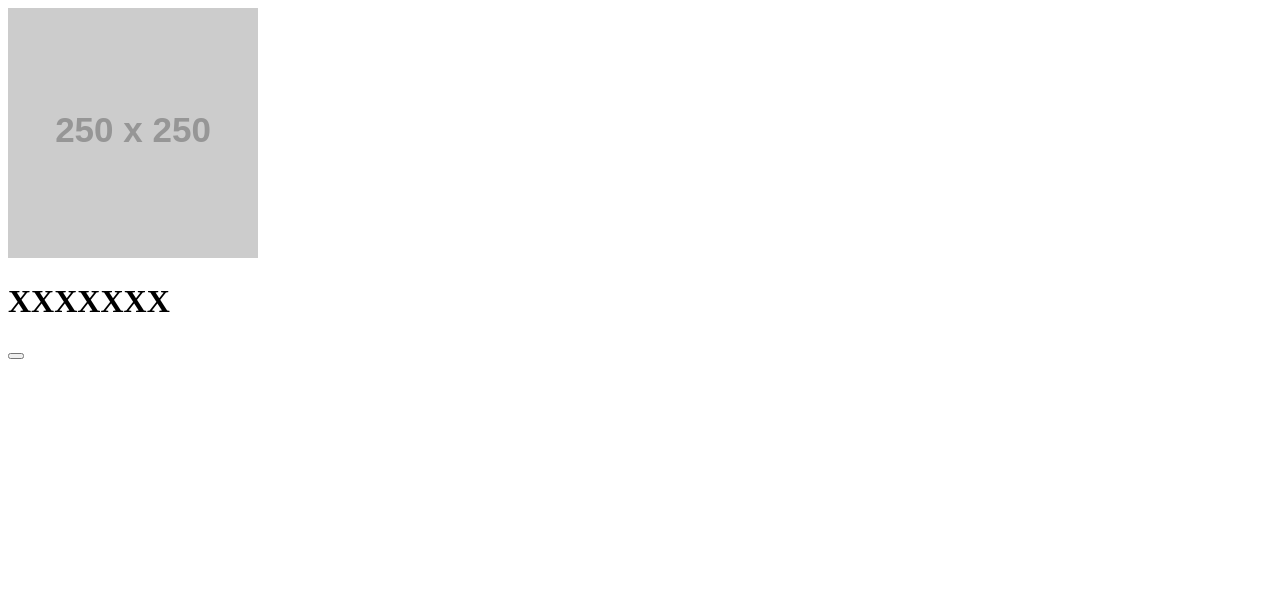
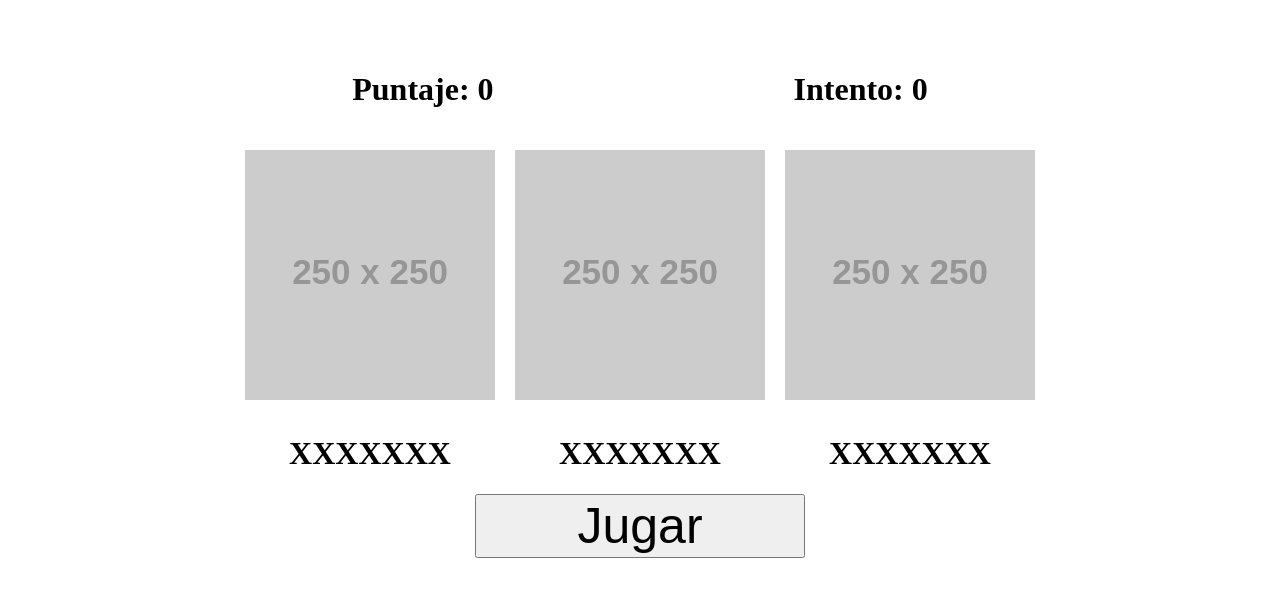
Before and after one commit to jisantamariar1/ef1_pw_js, a Vue app: page / in a window 1280 px wide. Shown: the top 596 px of the page. Built offline with nearby package versions, Linux system fonts and the light colour scheme.

Commit message:
Avance en la logica de perder

```diff
--- a/src/components/Juego.vue
+++ b/src/components/Juego.vue
@@ -1,8 +1,7 @@
 <template>
-    <div>
+    <div class="componente-container">
         <img :src="cambiarImagen" alt="imagen de pokemon">
         <h1>{{ pokemonNombre }}</h1>
-        <button v-on:click="obtenerPokemon()"></button>
     </div>
 </template>
 
@@ -17,13 +16,16 @@ export default {
     },
 
     props: {
-        url: String
+        url: String,
+        contador:Number,
     },
     methods:{
         async obtenerPokemon(){
-            const pokemon = await consumirAPIFacade(this.aleatorioPokemon());
+            const numeroObtenido = this.aleatorioPokemon();
+            const pokemon = await consumirAPIFacade(numeroObtenido);
             this.pokemonNombre = pokemon.name;
             this.pokemonImagen = pokemon.sprites.front_default;
+            this.$emit('pokemon-obtenido', numeroObtenido);
         },
         aleatorioPokemon(){
             const id = Math.floor(Math.random() * 5) + 1;
@@ -39,9 +41,27 @@ export default {
             }
 
         }
+    },
+    watch:{
+        contador(newValue, oldValue){
+            if(newValue !== oldValue){
+                this.obtenerPokemon();
+            }
+        }
     }
 
 }
 </script>
 
-<style></style>
+<style scoped>
+    img{
+        width: 250px;
+        height: 250px;
+        margin:10px;
+    }
+    .componente-container{
+        text-align: center;
+        margin-top: 10px;
+    }
+
+</style>
--- a/src/views/JuegoView.vue
+++ b/src/views/JuegoView.vue
@@ -1,20 +1,122 @@
 <template>
-  <div>
-    <Juego url="https://dummyimage.com/250x250"/>
-  </div>
+    <div v-if="puedeJugar" class="juego">
+    <div class="cabecera-juego">
+        <h1>Puntaje: {{ puntaje }}</h1>
+        <h1>Intento: {{ contadorV }}</h1>
+    </div>
+
+    <div class="view-container">
+        <Juego url="https://dummyimage.com/250x250" :contador="contadorV"
+        v-on:pokemon-obtenido="actualizarPuntaje"/>
+        <Juego url="https://dummyimage.com/250x250" :contador="contadorV"
+        v-on:pokemon-obtenido="actualizarPuntaje"/>
+        <Juego url="https://dummyimage.com/250x250" :contador="contadorV"
+        v-on:pokemon-obtenido="actualizarPuntaje"/>
+    </div>
+    <div class="botones">
+        <button v-on:click="aumentarContador()">Jugar</button>
+    </div>
+    </div>
+    <div class="gano"></div>
+    <div v-if="perdio" class="perdio">
+        <h1>Haz utilizado tus 5 intentos</h1>
+        <h1>El juego ha termindo, intentalo nuevamente</h1>
+        <button v-on:click="reiniciarJuego()">Nuevo Juego</button>
+    </div>
 </template>
 
 <script>
-    import Juego from '@/components/Juego.vue';
+import Juego from '@/components/Juego.vue';
 export default {
     components: {
         Juego
+    },
+    data() {
+        return {
+            contadorV:0,
+            puntaje:0,
+            vectorResultado:[],
+            puedeJugar:true,
+            gano:false,
+            perdio:false,
+
+
+        }
+    },
+    methods: {
+        aumentarContador(){
+            return this.contadorV++;
+
+
+        },
+        actualizarPuntaje(pokemonNombre){
+            this.vectorResultado.push(pokemonNombre);
+            if(this.vectorResultado[0]===this.vectorResultado[1] && this.vectorResultado[0]===this.vectorResultado[2]){
+                this.puntaje+=5;
+            }else if(this.vectorResultado[0]===this.vectorResultado[1] || this.vectorResultado[0]===this.vectorResultado[2] || this.vectorResultado[1]===this.vectorResultado[2]){
+                this.puntaje+=2;
+            }else{
+                this.puntaje+=0;
+            }
+            this.vectorResultado=[];
+
+
+
+        },
+        perdioJuego(){
+            this.puedeJugar=false;
+            this.perdio=true;
+        },
+        reiniciarJuego(){
+            this.contadorV=0;
+            this.puntaje=0;
+            this.vectorResultado=[];
+            this.puedeJugar=true;
+            this.perdio=false;
+        }
+
+
+    },
+    watch:{
+        contadorV(newValue, oldValue){
+            if(newValue===5){
+                this.perdioJuego();
+            }
+        }
     }
 
 
 }
 </script>
 
-<style>
+<style scoped>
+.view-container {
+    display: flex;
+    justify-content: center;
+    align-items: center;
+}
+.cabecera-juego {
+    display: flex;
+    flex-direction: row;
+    justify-content: center;
+    align-self: center;
+    gap: 300px;
+    margin-top: 50px;
+}
+.botones{
+    display: flex;
+    justify-content: center;
+    align-content: center;
 
+}
+button{
+    font-size: 50px;
+    padding-left: 100px;
+    padding-right: 100px;
+}
+.perdio{
+    text-align: center;
+    margin-top: 200px;
+    color:red;
+}
 </style>
```
